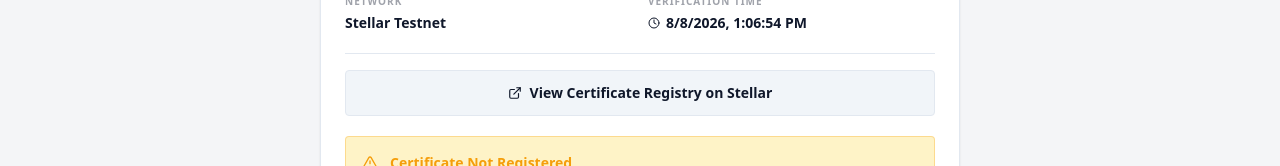
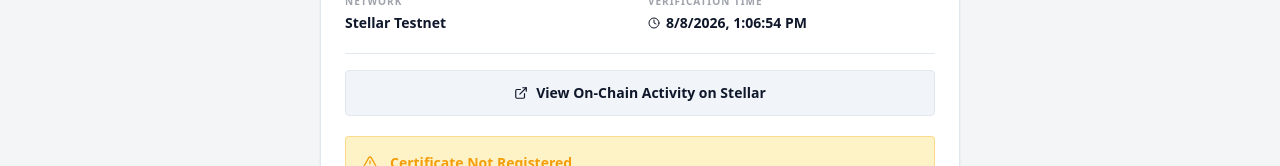
Before and after one commit to sohansarkar07/Digital-certificate-validator-full-project, a Next.js app in the folder frontend/: page /verify/1 in a window 1280 px wide. Shown: the part 346-512 px from the top of the page. Built offline with nearby package versions, Linux system fonts and the light colour scheme; no server answers.

Commit message:
fix: replace dead contract fallback link with live issuer account on stellar explorer

```diff
--- a/frontend/src/app/verify/[id]/PublicVerifyClient.tsx
+++ b/frontend/src/app/verify/[id]/PublicVerifyClient.tsx
@@ -83,20 +83,19 @@
   }, [certId]);
 
   // Blockchain explorer link:
-  // Always link to the Soroban contract on stellar.expert — it always exists
-  // and shows all certificate issuance transactions anchored on testnet.
-  const CONTRACT_ID = "CC36B2WFEDYK3GN6F65B7RKAYINW3MGNPYZ2ZG3TM4CQDJQGJURLY2J4";
+  // Links to the tx, then issuer account, then falls back to the known issuer account on testnet.
+  const ISSUER_ACCOUNT = "GA5B7EJJ3SRB2VKWTCKTVWUV6R2UTLUJGRUXWSAAXI3BE4B5PUZZ4YCF";
   const blockchainUrl = stellarTxHash
     ? `https://stellar.expert/explorer/testnet/tx/${stellarTxHash}`
     : issuerAddress
     ? `https://stellar.expert/explorer/testnet/account/${issuerAddress}`
-    : `https://stellar.expert/explorer/testnet/contract/${CONTRACT_ID}`;
+    : `https://stellar.expert/explorer/testnet/account/${ISSUER_ACCOUNT}`;
 
   const blockchainLabel = stellarTxHash
     ? "View Certificate Transaction on Stellar"
     : issuerAddress
     ? "View Issuer Account on Stellar"
-    : "View Certificate Registry on Stellar";
+    : "View On-Chain Activity on Stellar";
 
   const handleCopy = () => {
     navigator.clipboard.writeText(publicUrl);
```
